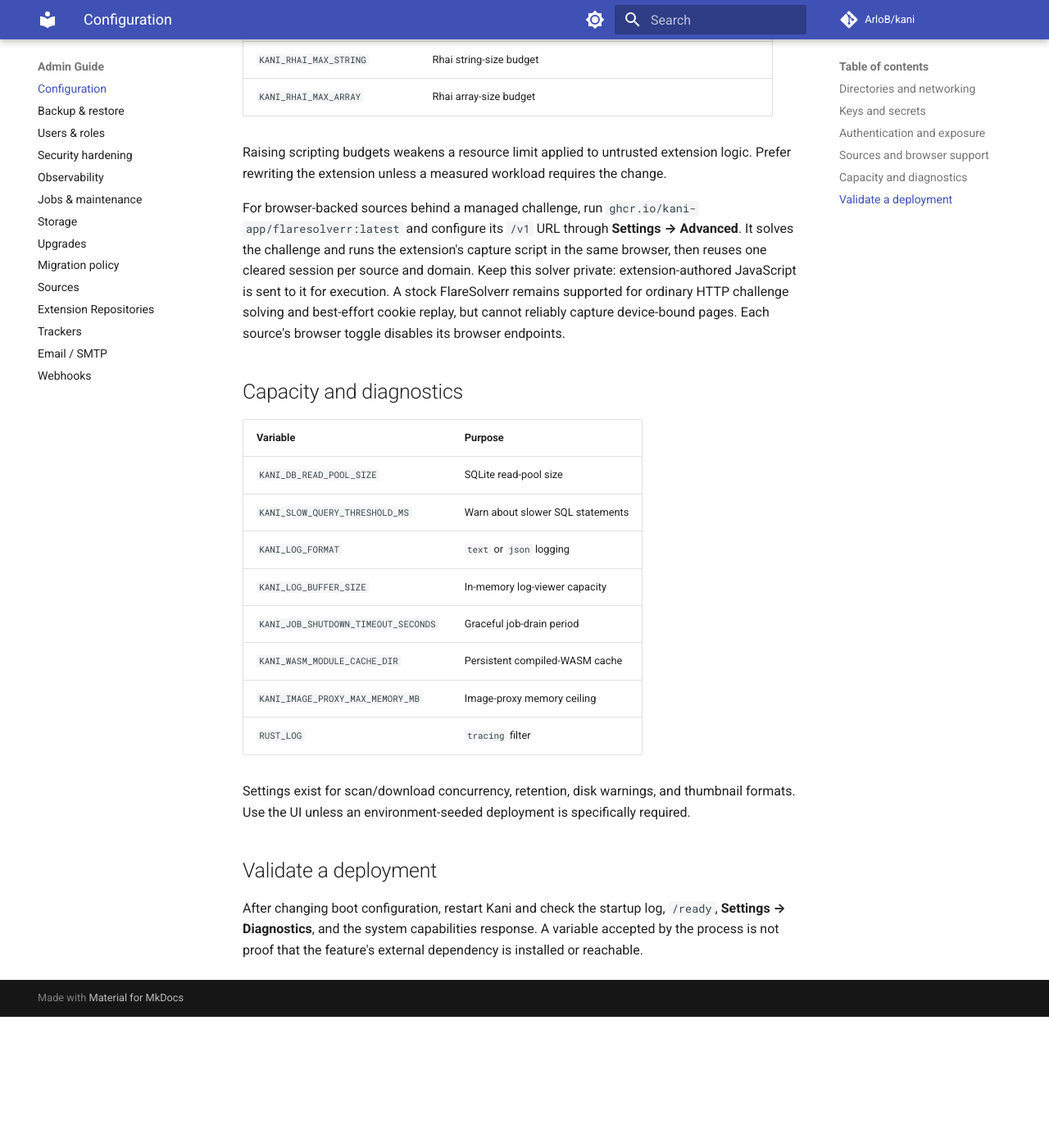
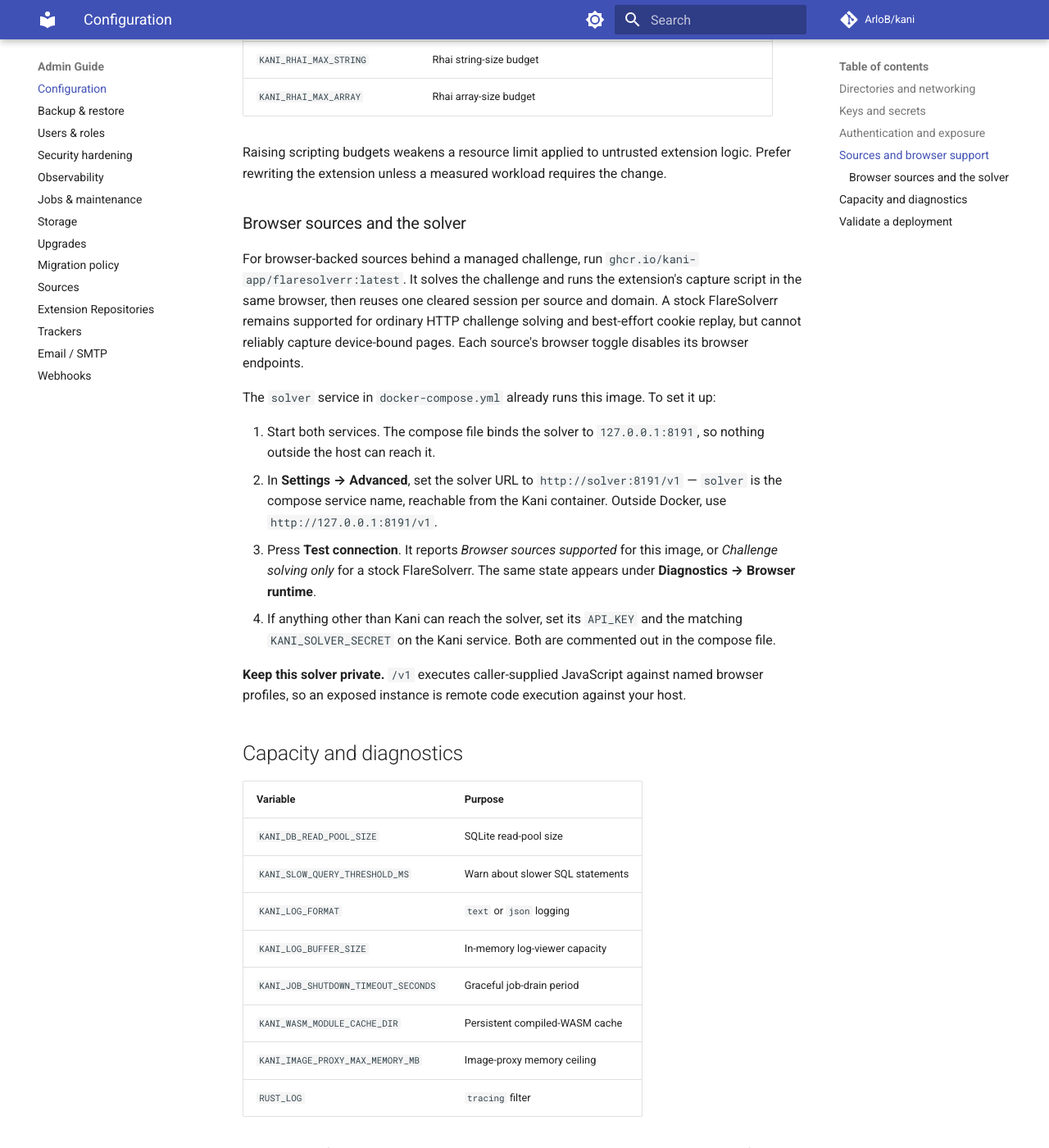
Before and after one commit to ArloB/kani, an MkDocs documentation site: the page built from docs/docs/admin/configuration.md, in a window 1280 px wide and 1400 px high, scrolled down 2510 px. Shown: the whole window at 82% size. Built offline with MkDocs 1.6.1 and Material for MkDocs 9.7.7, drawn with Linux system fonts in a browser that asks for light colours; comment, search, counter and statistics services are not loaded; before the commit the page ends 3750 px from its top, so only the background shows below that.

Commit message:
Walk the operator through solver setup
The solver was documented as a reference: the image name, the env var, and
an instruction to configure its /v1 URL in Settings, but never the URL to
enter. With the compose file the host is the service name, which is not
guessable from the surrounding text.

Adds the four steps, both URLs for in- and out-of-Docker, the Test
connection control and what its two outcomes mean, and the API_KEY /
KANI_SOLVER_SECRET pairing. States plainly why the solver must stay
private: /v1 executes caller-supplied JavaScript.

Co-Authored-By: Claude Opus 5 <noreply@anthropic.com>
Claude-Session: https://claude.ai/code/session_01LBBrw9vKahbusQTB4nY1QH

```diff
--- a/docs/docs/admin/configuration.md
+++ b/docs/docs/admin/configuration.md
@@ -68,13 +68,29 @@ primarily for initial provisioning and managed deployments.
 Raising scripting budgets weakens a resource limit applied to untrusted extension logic. Prefer
 rewriting the extension unless a measured workload requires the change.
 
-For browser-backed sources behind a managed challenge, run
-`ghcr.io/kani-app/flaresolverr:latest` and configure its `/v1` URL through
-**Settings → Advanced**. It solves the challenge and runs the extension's capture script in the same
-browser, then reuses one cleared session per source and domain. Keep this solver private:
-extension-authored JavaScript is sent to it for execution. A stock FlareSolverr remains supported
-for ordinary HTTP challenge solving and best-effort cookie replay, but cannot reliably capture
-device-bound pages. Each source's browser toggle disables its browser endpoints.
+### Browser sources and the solver
+
+For browser-backed sources behind a managed challenge, run `ghcr.io/kani-app/flaresolverr:latest`.
+It solves the challenge and runs the extension's capture script in the same browser, then reuses
+one cleared session per source and domain. A stock FlareSolverr remains supported for ordinary
+HTTP challenge solving and best-effort cookie replay, but cannot reliably capture device-bound
+pages. Each source's browser toggle disables its browser endpoints.
+
+The `solver` service in `docker-compose.yml` already runs this image. To set it up:
+
+1. Start both services. The compose file binds the solver to `127.0.0.1:8191`, so nothing outside
+   the host can reach it.
+2. In **Settings → Advanced**, set the solver URL to `http://solver:8191/v1` — `solver` is the
+   compose service name, reachable from the Kani container. Outside Docker, use
+   `http://127.0.0.1:8191/v1`.
+3. Press **Test connection**. It reports *Browser sources supported* for this image, or
+   *Challenge solving only* for a stock FlareSolverr. The same state appears under
+   **Diagnostics → Browser runtime**.
+4. If anything other than Kani can reach the solver, set its `API_KEY` and the matching
+   `KANI_SOLVER_SECRET` on the Kani service. Both are commented out in the compose file.
+
+**Keep this solver private.** `/v1` executes caller-supplied JavaScript against named browser
+profiles, so an exposed instance is remote code execution against your host.
 
 ## Capacity and diagnostics
 
```
